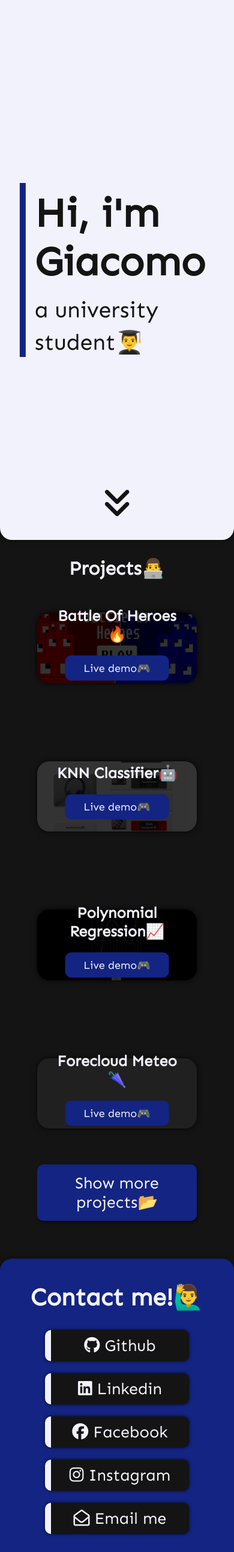
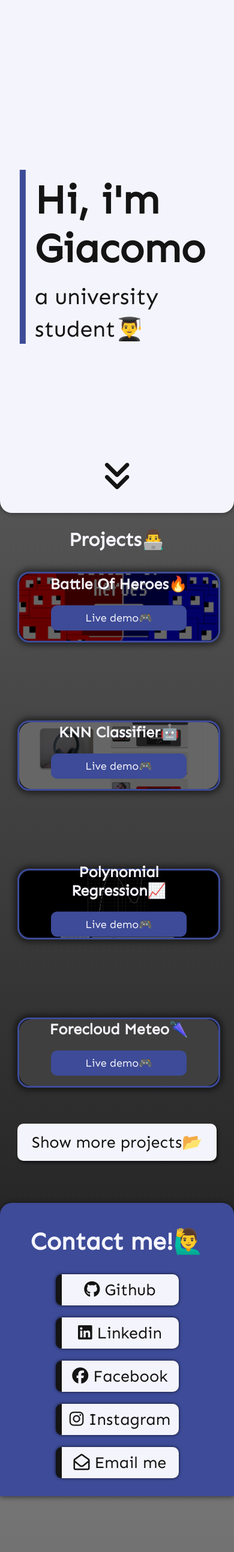
Before and after one commit to giacomoschiavo/giacomoschiavo.github.io, a Jekyll site: the page built from index.markdown, in a window 390 px wide. Shown: the whole page at 60% size. Built offline with Jekyll 4.4.1, drawn with Linux system fonts in a browser that asks for light colours; nearby versions of some CDN libraries; grey boxes are pictures that could not be loaded.

Commit message:
Summary
small changes

```diff
--- a/_sass/footer.scss
+++ b/_sass/footer.scss
@@ -17,7 +17,7 @@
 }
 
 #footer-links {
-  width: 80%;
+  width: 70%;
   margin: auto;
   display: flex;
   flex-direction: row;
@@ -30,22 +30,22 @@
   font-size: 2vw;
   display: block;
   text-align: center;
-  color: $white;
   padding: 10px;
   margin: 10px 20px;
-  background-color: $black;
   width: 20%;
-  border-left: 10px solid $white;
   border-radius: 10px;
   box-shadow: 0 0 5px rgba(0, 0, 0, 0.8);
+  background-color: $white;
+  color: $black;
+  border-left: 10px solid $black;
 }
 
 .footer-link:hover {
+  color: $white;
+  border-left: 10px solid $white;
+  background-color: $black;
   transition: 0.5s;
-  color: $black;
   transform: scale(1.1);
-  border-left: 10px solid $black;
-  background-color: $white;
 }
 
 .footer-link i {
--- a/_sass/heading.scss
+++ b/_sass/heading.scss
@@ -1,7 +1,5 @@
 #heading {
-  max-height: 100vh;
   height: 100vh;
-  min-height: 100vh;
   background-color: $white;
   position: relative;
   border-radius: 0 0 20px 20px;
@@ -11,10 +9,10 @@
 #div-heading {
   animation: fadein 2s ease;
   position: absolute;
-  font-size: 4.5vw;
+  font-size: 3.2vw;
   padding: 10px 15px;
   top: 50%;
-  left: 35%;
+  left: 25%;
   transform: translate(-50%, -50%);
   color: $black;
   border-left: 18px solid $special;
@@ -44,6 +42,10 @@
   animation-delay: 0.4s;
 }
 @media (max-width: 600px) {
+  #heading {
+    height: 95vh;
+  }
+
   #div-heading {
     left: 50%;
     font-size: 5vh;
--- a/_sass/main.scss
+++ b/_sass/main.scss
@@ -1,7 +1,7 @@
 // https://coolors.co/f6f6f4-e8eaea-48ff96-1f1f21-323235
-$white: #F2F2FC;
+$white: #F4F4FC;
 $black: #141414;
-$special: #132482;
+$special: #3D4B98;
 
 @import "navbar";
 @import "heading";
@@ -14,7 +14,8 @@ html, body {
   scroll-behavior: smooth;
   font-family: "Sen", sans-serif;
   text-rendering: optimizeLegibility;
-  background-color: $black;
+  background: rgb(20,20,20);
+  background: linear-gradient(0deg, rgba(20,20,20,1) 0%, rgba(117,117,117,1) 100%);
 }
 
 h1, p {
--- a/_sass/projects.scss
+++ b/_sass/projects.scss
@@ -1,12 +1,12 @@
 #projects {
   max-height: 150vh;
-  background-color: $black;
-  padding: 50px 20px;
-  margin: -50px 20px;
-  border-left: 15px;
-  border-right: 15px;
-  border-style: solid;
-  border-image: linear-gradient(to left, #00C853, #B2FF59);
+  // background: $black;
+  padding: 10px 20px;
+  // margin: -50px 20px;
+  // border-left: 15px;
+  // border-right: 15px;
+  // border-style: solid;
+  // border-image: linear-gradient(to left, #00C853, #B2FF59);
 }
 
 #div-projects {
@@ -22,8 +22,8 @@
   padding: 5px 15px;
   // border-radius: 10px;
   color: $white;
-  margin: 20px auto;
-  font-size: 3.5vw;
+  margin: 10px auto;
+  font-size: 4em;
   text-align: center;
   width: 50%;
 }
@@ -33,8 +33,14 @@
   position: relative;
   background-color: rgba(0, 0, 0, 0.9);
   border-radius: 20px;
-  box-shadow: 0px 0 10px rgba(0, 0, 0, 0.8);
+  border: 3px solid $special;
+  // box-shadow: 0px 0 10px rgba(0, 0, 0, 0.8);
   // border-left: 10px solid $special;
+  box-shadow: 0px 0px 10px 5px rgba(0, 0, 0, 0.5);
+}
+
+.article-projects:hover {
+  box-shadow: 0px 0px 10px 5px rgba(0, 0, 0, 0.0);
 }
 
 .article-projects img {
@@ -45,14 +51,14 @@
   min-height: 100%;
   object-fit: cover;
   border-radius: 20px;
-  filter: brightness(0.2);
+  filter: brightness(0.4);
   opacity: 1;
 }
 
 .article-projects:hover img {
   // opacity: 0;
   transition: 0.5s;
-  filter: brightness(0.5) grayscale(0.5);
+  filter: brightness(0.5);
 }
 
 .article-projects:hover {
@@ -98,18 +104,18 @@
 
 #projects-more a {
   transition: 0.4s;
-  color: $white;
   font-size: 1.5vw;
   padding: 15px;
   display: block;
   border-radius: 10px;
   box-shadow: 2px 3px 5px rgba(0, 0, 0, 0.6);
-  background-color: $special;
+  color: $black;
+  background-color: $white;
 }
 
 #projects-more a:hover {
-  color: $black;
-  background-color: $white;
+  color: $white;
+  background-color: $special;
 }
 @media (max-width: 600px) {
   #projects-text {
@@ -121,7 +127,7 @@
     display: flex;
     flex-direction: column;
     width: 95%;
-    margin: 30px auto;
+    margin: 10px auto;
   }
 
   .article-projects {
@@ -147,7 +153,6 @@
     font-size: 3vh;
   }
 }
-
 @media (min-width: 600px) and (max-width: 1200px) {
   #div-projects {
     width: 90%;
```
